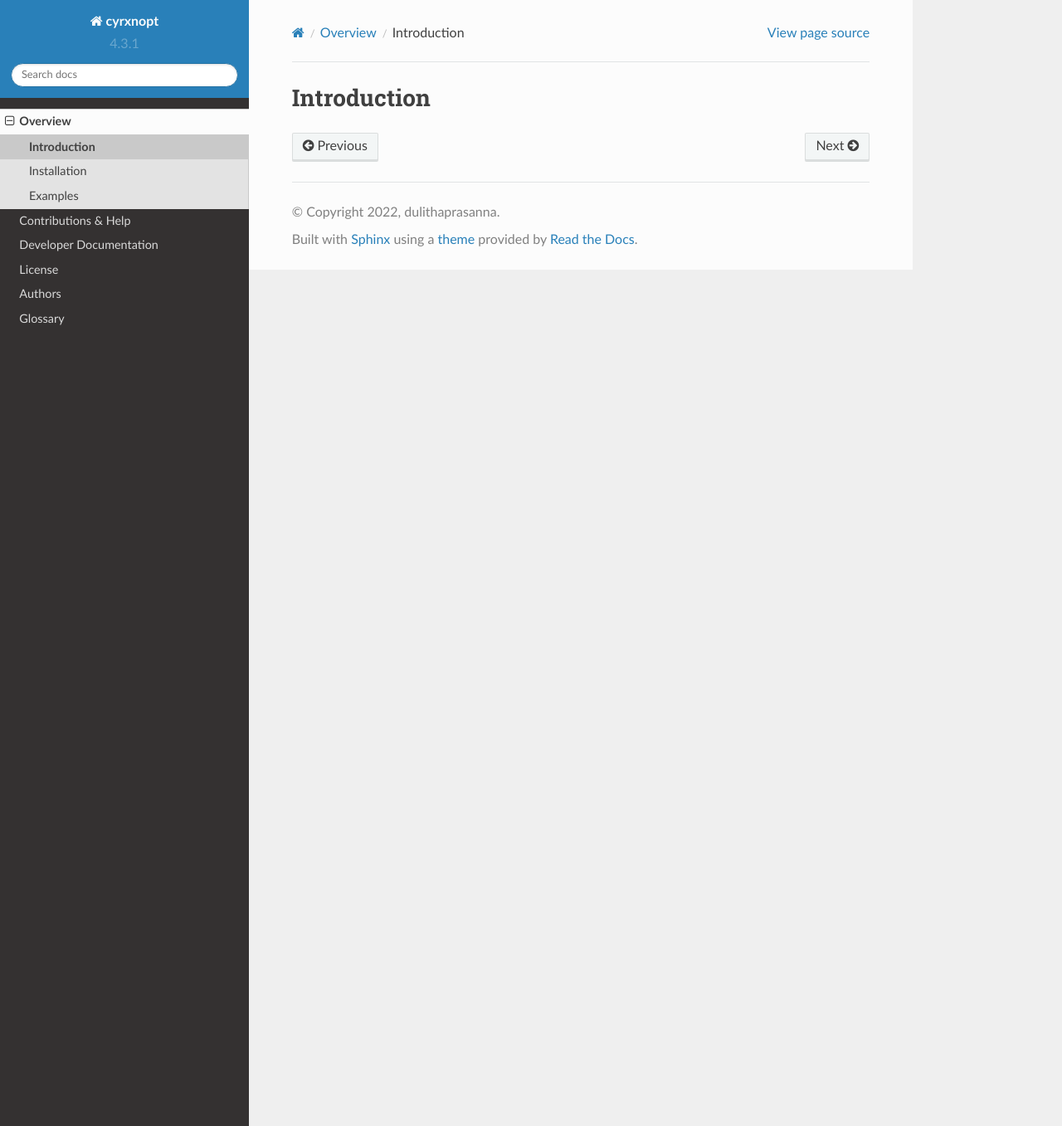
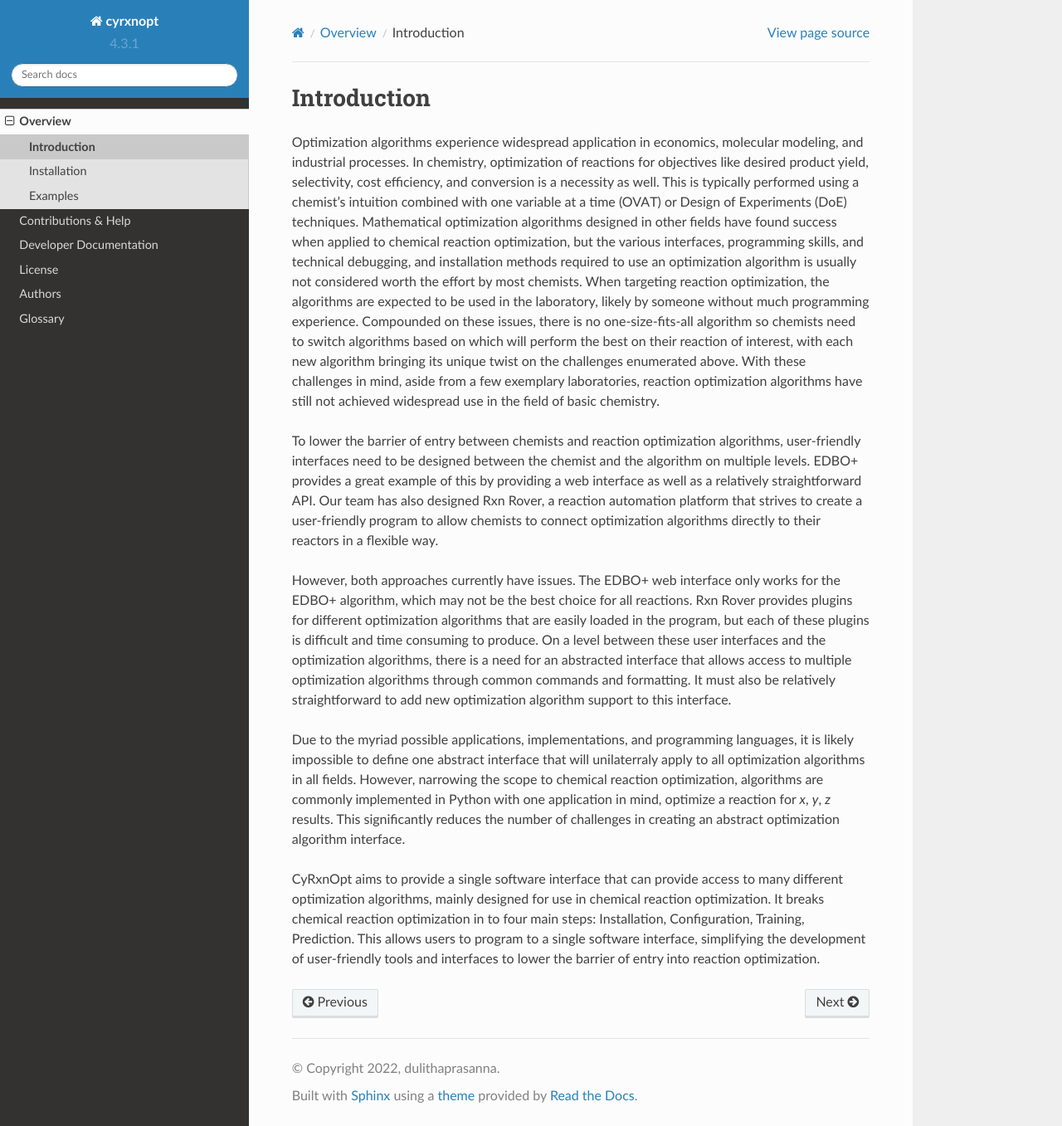
Before and after one commit to RxnRover/CyRxnOpt, a Sphinx documentation site: the page built from docs/source/overview/introduction.rst, in a window 1280 px wide and 1357 px high. Shown: the whole window at 83% size. Built offline with Sphinx 7.4.7 and the Read the Docs theme 2.0.0, drawn with Linux system fonts in a browser that asks for light colours; pages that are not in the unit, such as notebooks, are missing from menus.

Commit message:
Draft intro [skip ci]

```diff
--- a/docs/source/overview/introduction.rst
+++ b/docs/source/overview/introduction.rst
@@ -3,6 +3,55 @@
 Introduction
 ============
 
-.. todo::
+Optimization algorithms experience widespread application in economics,
+molecular modeling, and industrial processes. In chemistry, optimization of
+reactions for objectives like desired product yield, selectivity, cost
+efficiency, and conversion is a necessity as well. This is typically performed
+using a chemist's intuition combined with one variable at a time (OVAT) or
+Design of Experiments (DoE) techniques. Mathematical optimization
+algorithms designed in other fields have found success when applied to chemical
+reaction optimization, but the various interfaces, programming skills, and
+technical debugging, and installation methods required to use an optimization
+algorithm is usually not considered worth the effort by most chemists. When
+targeting reaction optimization, the algorithms are expected to be used in the
+laboratory, likely by someone without much programming experience.
+Compounded on these issues, there is no one-size-fits-all algorithm so
+chemists need to switch algorithms based on which will perform the best on
+their reaction of interest, with each new algorithm bringing its unique twist
+on the challenges enumerated above. With these challenges in mind, aside from
+a few exemplary laboratories, reaction optimization algorithms have still not
+achieved widespread use in the field of basic chemistry.
 
-   write me!
+To lower the barrier of entry between chemists and reaction optimization
+algorithms, user-friendly interfaces need to be designed between the chemist
+and the algorithm on multiple levels. EDBO+ provides a great example of this
+by providing a web interface as well as a relatively straightforward API.
+Our team has also designed Rxn Rover, a reaction automation platform that
+strives to create a user-friendly program to allow chemists to connect
+optimization algorithms directly to their reactors in a flexible way.
+
+However, both approaches currently have issues. The EDBO+ web interface only
+works for the EDBO+ algorithm, which may not be the best choice for all
+reactions. Rxn Rover provides plugins for different optimization algorithms
+that are easily loaded in the program, but each of these plugins is difficult
+and time consuming to produce. On a level between these user interfaces and
+the optimization algorithms, there is a need for an abstracted interface that
+allows access to multiple optimization algorithms through common commands and
+formatting. It must also be relatively straightforward to add new optimization
+algorithm support to this interface.
+
+Due to the myriad possible applications, implementations, and programming
+languages, it is likely impossible to define one abstract interface that will
+unilaterraly apply to all optimization algorithms in all fields. However,
+narrowing the scope to chemical reaction optimization, algorithms are commonly
+implemented in Python with one application in mind, optimize a reaction for
+*x*, *y*, *z* results. This significantly reduces the number of challenges
+in creating an abstract optimization algorithm interface.
+
+CyRxnOpt aims to provide a single software interface that can provide access
+to many different optimization algorithms, mainly designed for use in chemical
+reaction optimization. It breaks chemical reaction optimization in to four
+main steps: Installation, Configuration, Training, Prediction.
+This allows users to program to a single software interface, simplifying the
+development of user-friendly tools and interfaces to lower the barrier of
+entry into reaction optimization.
```
